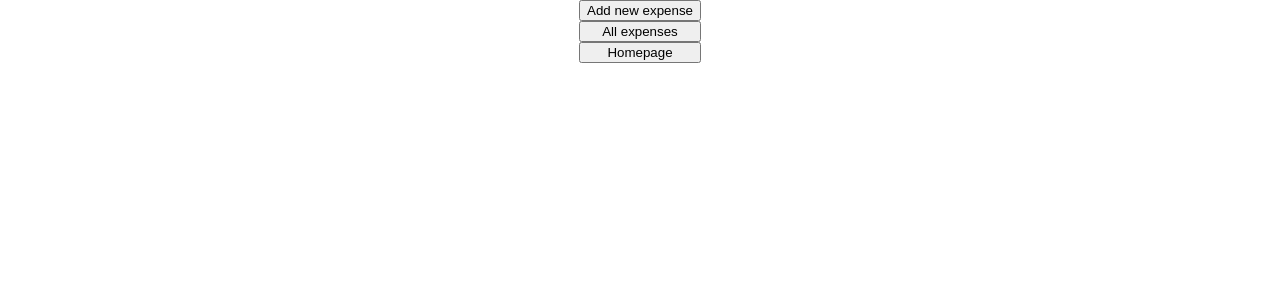
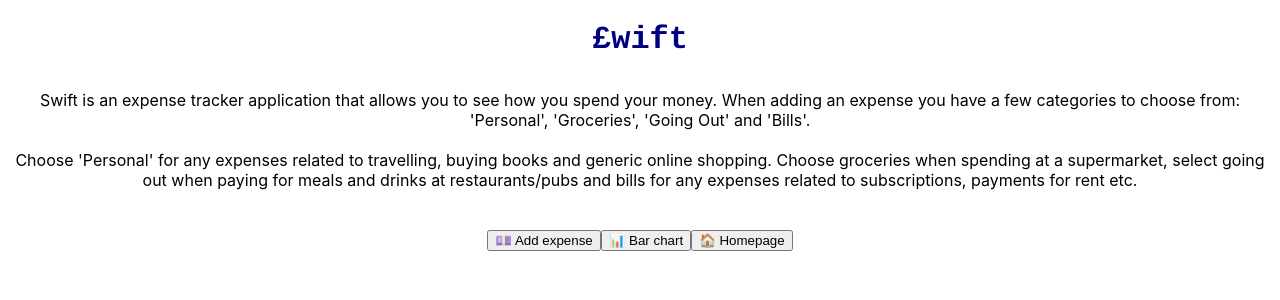
Before and after one commit to Alan-day/spending-tracker, a React (Create React App) app: page /homepage in a window 1280 px wide. Shown: the top 300 px of the page. Built offline with nearby package versions, Linux system fonts and the light colour scheme; no server answers.

Commit message:
styling on navbar buttons improved, homepage content added

```diff
--- a/src/Components/Navbar/Navbar.jsx
+++ b/src/Components/Navbar/Navbar.jsx
@@ -17,15 +17,15 @@ const Navbar = () => {
 
   return (
     <>
-      <div className="homepage-container">
-        <button className="homepage-container__button" onClick={moveToExpense}>
-          £++
+      <div className="navbar-container">
+        <button className="navbar-container__button" onClick={moveToExpense}>
+          &#128183; Add expense
         </button>
-        <button className="homepage-container__button" onClick={moveToGraph}>
-          &#128202;
+        <button className="navbar-container__button" onClick={moveToGraph}>
+          &#128202; Bar chart
         </button>
-        <button className="homepage-container__button" onClick={moveToHomepage}>
-          &#127968;
+        <button className="navbar-container__button" onClick={moveToHomepage}>
+          &#127968; Homepage
         </button>
       </div>
     </>
--- a/src/Components/Navbar/Navbar.scss
+++ b/src/Components/Navbar/Navbar.scss
@@ -1,4 +1,10 @@
-.homepage-container {
+.navbar-container {
+  width: 100%;
+  display: flex;
+  justify-content: center;
+  align-items: center;
+
   &__button {
+    color: aqua;
   }
 }
--- a/src/pages/Graphpage/Graphpage.jsx
+++ b/src/pages/Graphpage/Graphpage.jsx
@@ -214,9 +214,8 @@ const Graphpage = () => {
       <div className="tiles-container">
         <SpendingTilesList userData={listData} />
       </div>
-      <div className="navbar-container">
-        <Navbar />
-      </div>
+
+      <Navbar />
     </div>
   );
 };
--- a/src/pages/Graphpage/Graphpage.scss
+++ b/src/pages/Graphpage/Graphpage.scss
@@ -8,7 +8,14 @@
 }
 
 .navbar-container {
+  position: sticky;
+  display: flex;
   margin-top: 30px;
+  flex-direction: row;
+  align-items: center;
+  justify-content: center;
+  width: 100%;
+
 }
 .graphpage-container {
   background-color: rgb(248, 248, 188);
--- a/src/pages/Homepage/Homepage.jsx
+++ b/src/pages/Homepage/Homepage.jsx
@@ -1,6 +1,8 @@
 import { React } from "react";
 import "./Homepage.scss";
 import { useNavigate } from "react-router-dom";
+import Navbar from "../../Components/Navbar/Navbar";
+
 const Homepage = () => {
   const navigate = useNavigate();
 
@@ -19,9 +21,20 @@ const Homepage = () => {
   return (
     <>
       <div className="homepage-container">
-        <button onClick={moveToExpense}>Add new expense</button>
-        <button onClick={moveToGraph}>All expenses</button>
-        <button onClick={moveToHomepage}>Homepage</button>
+        <h1 className="login-container__heading">£wift</h1>
+        <p className="homepage-container__paragraph">
+          Swift is an expense tracker application that allows you to see how you
+          spend your money. When adding an expense you have a few categories to
+          choose from: 'Personal', 'Groceries', 'Going Out' and 'Bills'.{" "}
+        </p>
+        <p className="homepage-container__paragraph">
+          Choose 'Personal' for any expenses related to travelling, buying books
+          and generic online shopping. Choose groceries when spending at a
+          supermarket, select going out when paying for meals and drinks at
+          restaurants/pubs and bills for any expenses related to subscriptions,
+          payments for rent etc.
+        </p>
+        <Navbar />
       </div>
     </>
   );
--- a/src/pages/Homepage/Homepage.scss
+++ b/src/pages/Homepage/Homepage.scss
@@ -5,4 +5,8 @@
   flex-direction: column;
   justify-content: center;
   align-items: center;
+
+  &__paragraph {
+    margin: 10px;
+  }
 }
```
